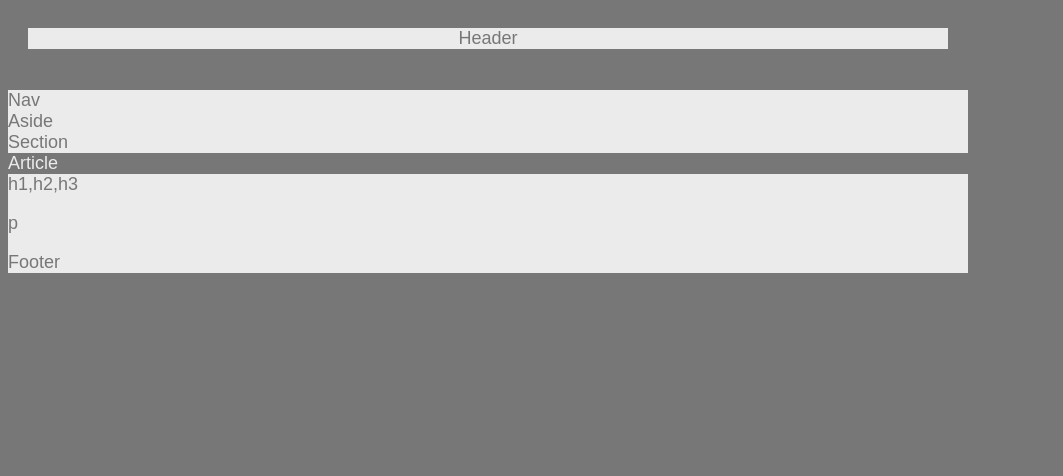
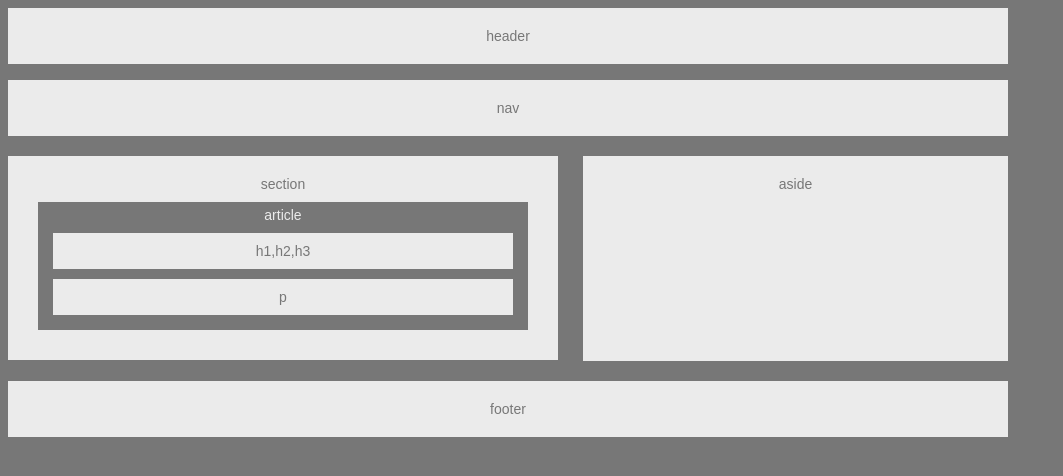
Before and after one commit to PhillipChang/HW-Wireframe, a plain HTML site: page index.html in a window 1280 px wide. Shown: the whole page, without its empty margins (0-1063 px from the left). Drawn offline with Linux system fonts and the light colour scheme.

Commit message:
formatted aside box and section box

```diff
--- a/index.html
+++ b/index.html
@@ -8,20 +8,24 @@
     <title>Document</title>
 </head>
 <body>
-    <div id="header">
-        <header>Header</header>
-    </div>
+
+    <header id="topheader">header</header>
     <br>
 
-        <nav>Nav<nav>
+    <nav>nav</nav>
 
-    <aside>Aside</aside>
+    <div id="container">
+        <section>section
+            <article>article
+                <header id="aheader">h1,h2,h3</header>
+                <p>p</p>
+            </article>
+        </section>
+    </div>
 
-    <section>Section</section>
-        <article>Article</article>
-            <header>h1,h2,h3</header>
-            <p>p</p>
-    <footer>Footer</footer>
+    <aside>aside</aside>
+
+    <footer>footer</footer>
 
 </body>
 </html>
--- a/style.css
+++ b/style.css
@@ -1,28 +1,63 @@
+* {
+    box-sizing: border-box;
+    text-align:center;
+}
 body {
     font-family:Arial, Helvetica, sans-serif;
     color:#777;
     background:#777;
-    width: 960px;
-    font-size:18px;
+    width: 1000px;
+    height:1000px;
+    font-size:14px;
+    display:block;
 }
 
-header,nav,section,aside,footer {
+#topheader,nav,section,aside,footer {
     background:#ebebeb;
+    text-align:center;
 }
-#header {
+#topheader,nav {
     padding:20px;
     text-align:center;
+    width:100%;
+    margin-top:0px;
 }
+
 article {
     color:#ebebeb;
     background:#777;
+    margin:10px;
+    padding:5px;
 }
 
-h1,p {
+#aheader,p {
     color:#777;
     background:#ebebeb;
+    margin:10px;
+    padding:10px;
+}
+aside {
+    padding:20px;
+    text-align:center;
+    margin-left:10px;
+    width:425px;
+    height:205px;
+    margin:20px 0px;
+    float:right;
 }
 
 section {
-    width:495px;
+    text-align:center;
+    padding:20px;
+    margin:20px 0px;
+    float:left;
+    width:550px;
 }
+
+footer {
+    text-align:center;
+    margin-top:50px;
+    clear:both;
+    padding:20px;
+    width:100%;
+}
```
